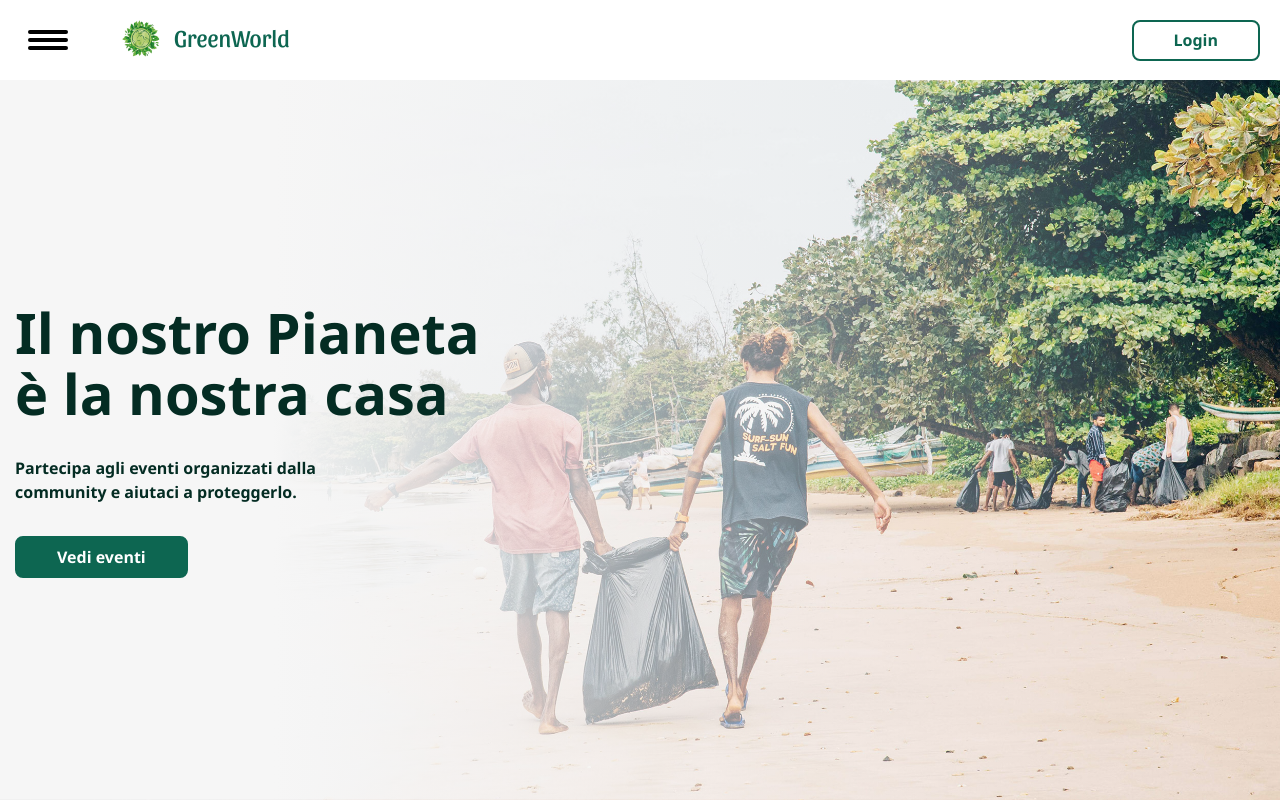
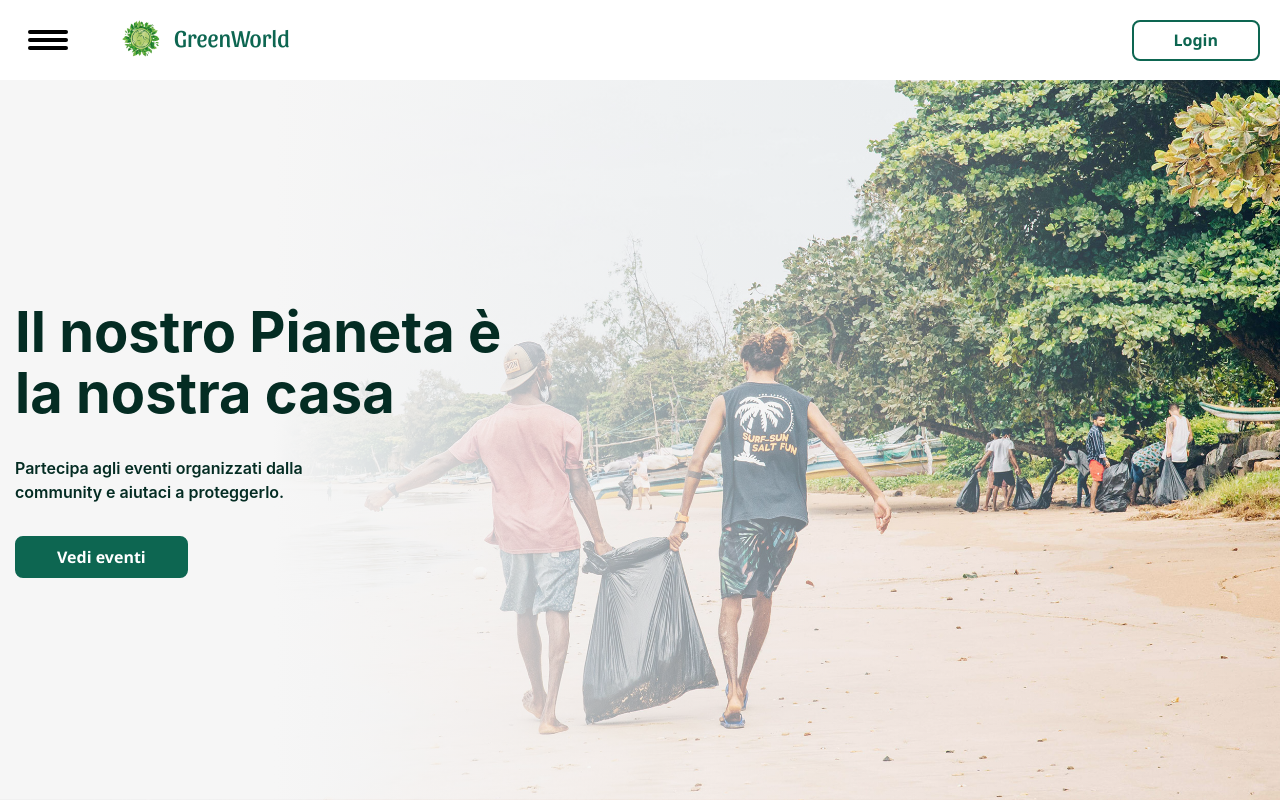
Before and after one commit to Ivanf1/greenworld-frontend, a React (Create React App) app: page / in a window 1280 px wide. Shown: the top 800 px of the page. Built offline with nearby package versions, Linux system fonts and the light colour scheme.

Commit message:
fix: remove custom font

```diff
--- a/tailwind.config.js
+++ b/tailwind.config.js
@@ -21,10 +21,58 @@
       ...defaultTheme.screens,
     },
     fontFamily: {
-      regular: ["Segoe UI"],
-      medium: ["Segoe UI"],
-      semibold: ["Segoe UI"],
-      bold: ["Segoe UI"],
+      regular: [
+        "-apple-system",
+        "BlinkMacSystemFont",
+        "Segoe UI",
+        "Roboto",
+        "Oxygen",
+        "Ubuntu",
+        "Cantarell",
+        "Fira Sans",
+        "Droid Sans",
+        "Helvetica Neue",
+        "sans-serif",
+      ],
+      medium: [
+        "-apple-system",
+        "BlinkMacSystemFont",
+        "Segoe UI",
+        "Roboto",
+        "Oxygen",
+        "Ubuntu",
+        "Cantarell",
+        "Fira Sans",
+        "Droid Sans",
+        "Helvetica Neue",
+        "sans-serif",
+      ],
+      semibold: [
+        "-apple-system",
+        "BlinkMacSystemFont",
+        "Segoe UI",
+        "Roboto",
+        "Oxygen",
+        "Ubuntu",
+        "Cantarell",
+        "Fira Sans",
+        "Droid Sans",
+        "Helvetica Neue",
+        "sans-serif",
+      ],
+      bold: [
+        "-apple-system",
+        "BlinkMacSystemFont",
+        "Segoe UI",
+        "Roboto",
+        "Oxygen",
+        "Ubuntu",
+        "Cantarell",
+        "Fira Sans",
+        "Droid Sans",
+        "Helvetica Neue",
+        "sans-serif",
+      ],
       logo: ["SansitaRegular"],
     },
     fontSize: {
```
